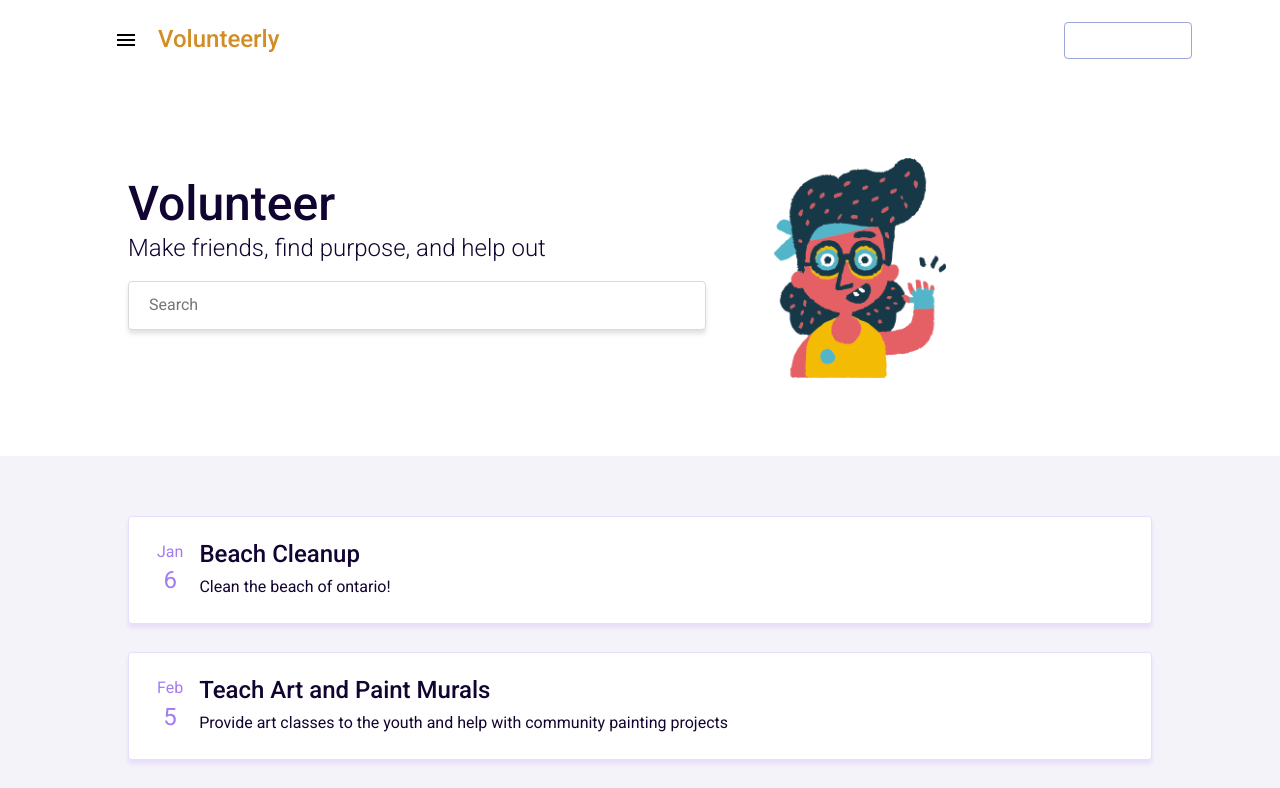
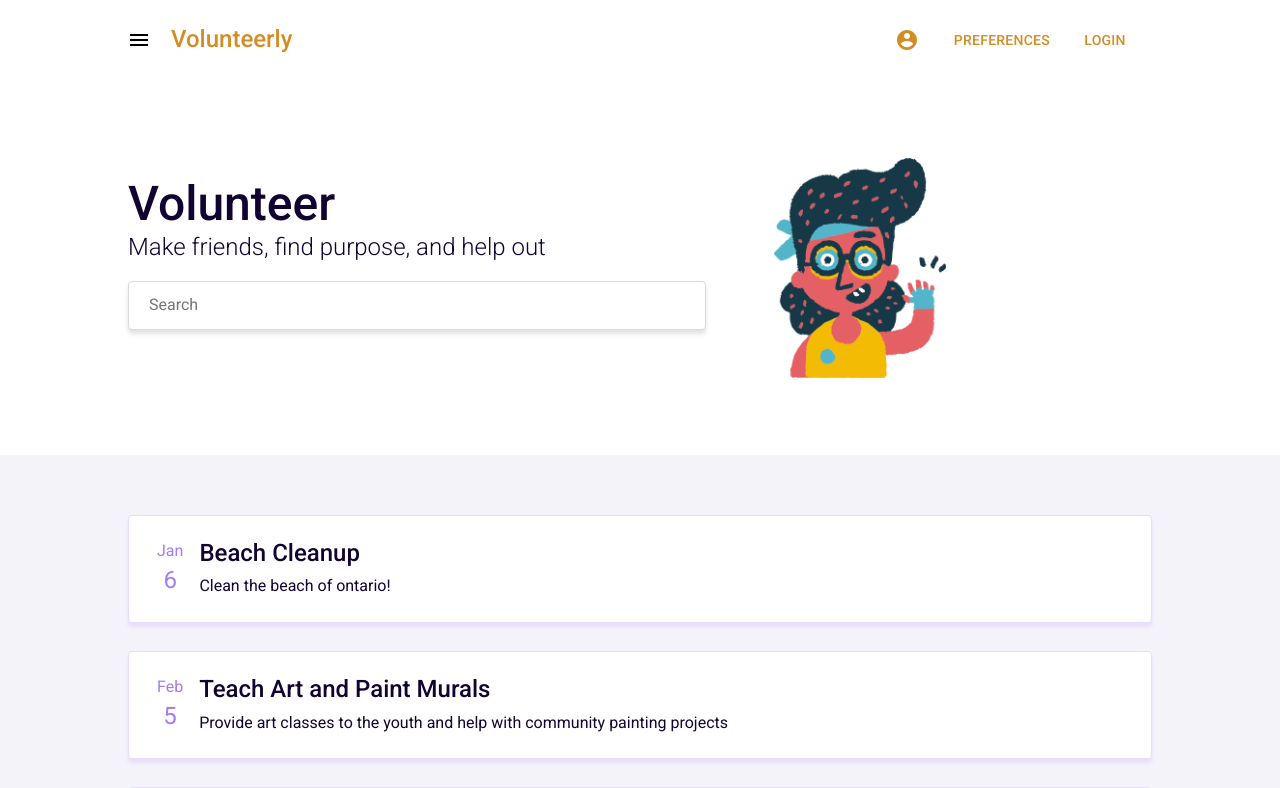
Before and after one commit to SimranS224/Volunteerly, a React app in the folder frontend/: page /home in a window 1280 px wide. Shown: the top 788 px of the page. Built offline with nearby package versions, Linux system fonts and the light colour scheme; what google-maps-react would draw is missing.

Commit message:
finishe dstyling

```diff
--- a/frontend/src/HomePage/HomePage.css
+++ b/frontend/src/HomePage/HomePage.css
@@ -109,6 +109,9 @@
     padding: 0 !important;
 }
 
+.EventAppBar {
+    background-color: #A37CF4 !important;
+}
 .event-title {
     padding-top: 10vh;
     font-size: 30px;
--- a/frontend/src/HomePage/HomePage.jsx
+++ b/frontend/src/HomePage/HomePage.jsx
@@ -81,7 +81,7 @@ class HomePage extends React.Component {
                   onClick={() => {this.setState({dialog_open: true, selected: i})}}
                   />
       <Dialog fullScreen open={this.state.dialog_open} onClose={() =>{this.setState({dialog_open: false, selected: null})}} TransitionComponent={Transition}>
-      <AppBar >
+      <AppBar className="EventAppBar">
           <Toolbar>
             <IconButton edge="start" color="inherit" onClick={() =>{this.setState({dialog_open: false, selected: null})}} aria-label="close">
               <CloseIcon />
@@ -93,12 +93,9 @@ class HomePage extends React.Component {
         <Typography className="event-title" variant="h2">
         {this.state.selected !== null ? filtered[this.state.selected].title : null}
         </Typography>
-        <Button variant="contained" color="primary" disableElevation>
-      Enroll
-    </Button>
-        <Typography className="desc" variant="h3">
-        Description
-        </Typography>
+        <Button className="primary-button" variant="contained" disableElevation>
+          Enroll
+        </Button>
         <Typography className="event-desc" variant="h4">
         {this.state.selected !== null ? filtered[this.state.selected].desc : null}
         </Typography>
--- a/frontend/src/Main/General.css
+++ b/frontend/src/Main/General.css
@@ -13,3 +13,8 @@
     -webkit-font-smoothing: antialiased;
     -moz-osx-font-smoothing: grayscale;
   }
+
+.primary-button {
+    background-color: #A37CF4 !important;
+    color: white !important;
+}
--- a/frontend/src/components/Navbar/Navbar.css
+++ b/frontend/src/components/Navbar/Navbar.css
@@ -11,7 +11,8 @@
     padding-bottom: 16px;
 }
 .AppBar button {
-    color: white;
+    color: #D28D25;
+    border: none !important;
 }
 .AppBar h4 {
     flex-grow: 1;
@@ -39,7 +40,15 @@
     font-size: 24px;
 }
 .Navbar .AppBar .MenuIcon {
-    margin-left: 86px;
+    /* margin-left: 86px; */
     color: black;
     margin-right: 8px;
+    margin-left: -28px;
 }
+
+.Navbar .AppBar .container {
+    display: flex;
+    flex-direction: row;
+    width: 1024px;
+    margin: 0 auto;
+}
--- a/frontend/src/components/Navbar/Navbar.jsx
+++ b/frontend/src/components/Navbar/Navbar.jsx
@@ -70,6 +70,7 @@ function Navbar(props) {
         </Drawer>
 
         <AppBar className="AppBar" position="static">
+            <div className="container">
               <IconButton onClick={toggleSidebar} edge="start" className={classes.menuButton} aria-label="menu" className="MenuIcon">
               <MenuIcon />
               </IconButton>
@@ -79,8 +80,9 @@ function Navbar(props) {
               <IconButton>
                   <Link to="/profile"><AccountCircle /></Link>
               </IconButton>
-            <Button ><PreferencesModal/></Button>
+              <Button className="Preferences"><PreferencesModal/></Button>
               <Button className="Login" onClick={() => {props.logout(); setState({loggedIn: false})}}><Link to="/login">{state.loggedIn !== true ? "Login" : "Logout"}</Link></Button>
+            </div>
         </AppBar>
       </div>
     );
```
Lines whose indentation alone changed are shown as unchanged.
